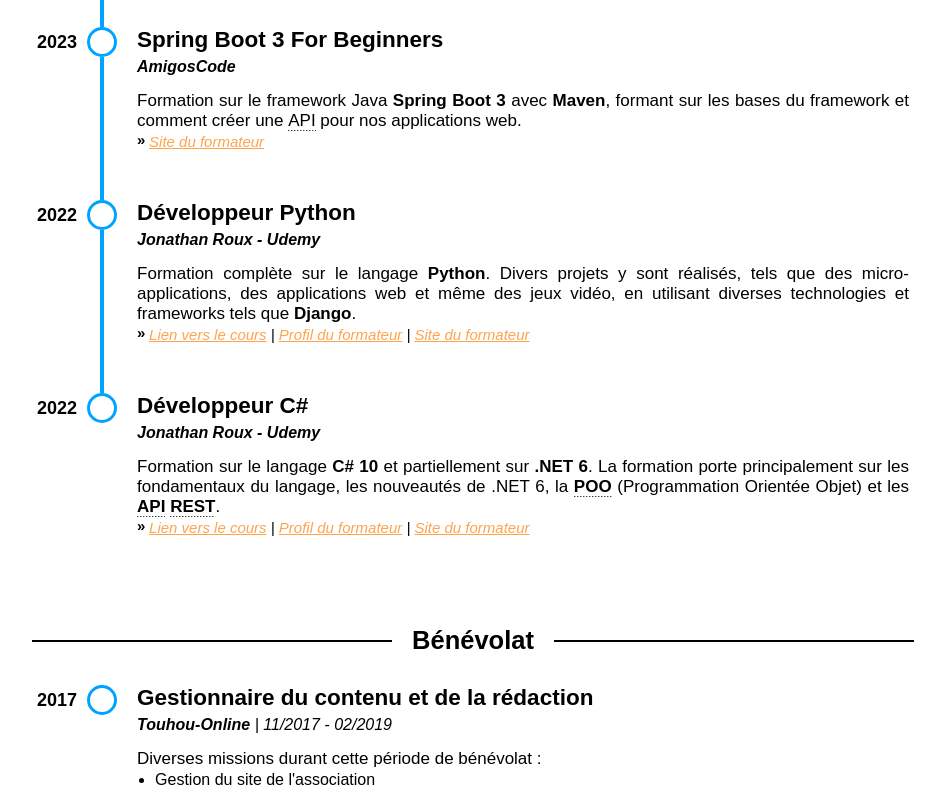
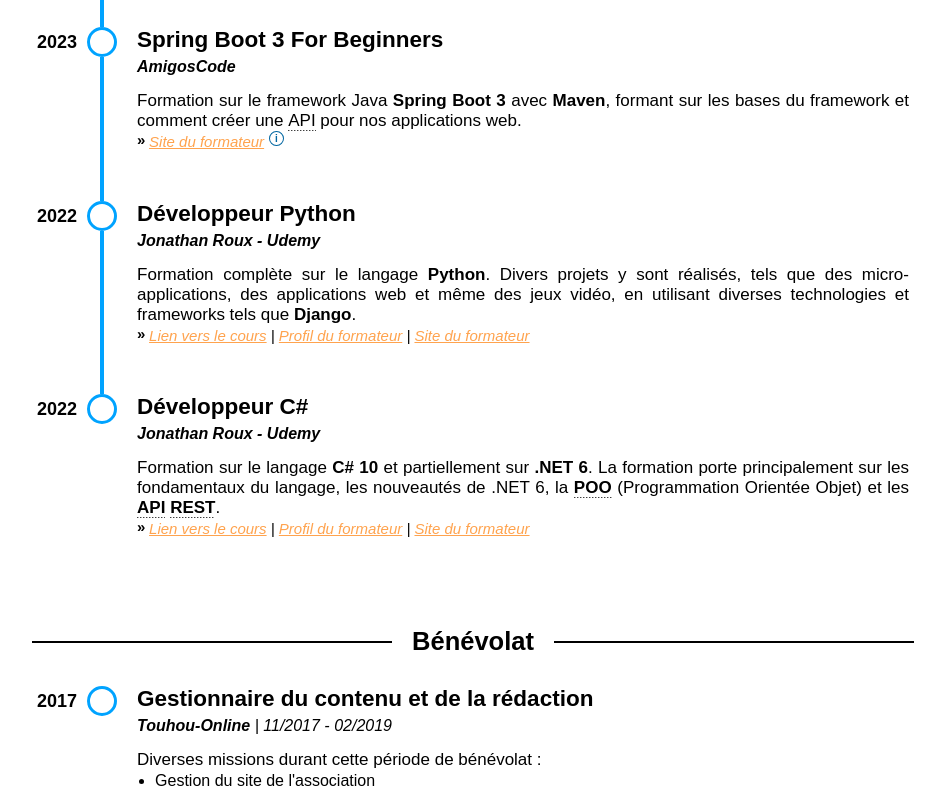
Before and after one commit to Geoffrey-Merville/portfolio, a React (Create React App) app: page /parcours in a window 1280 px wide. Shown: the part 2480-3273 px from the top of the page, without its empty margins (167-1112 px from the left). Built offline with nearby package versions, Linux system fonts and the light colour scheme.

Commit message:
Added dynamic attribution of warning tooltip about long loading websites

```diff
--- a/src/components/Experience/Article.js
+++ b/src/components/Experience/Article.js
@@ -13,6 +13,7 @@
   trainerProfileLink,
   trainerWebsiteLink,
   trainerWebsitePlaceholder,
+  longLoadingWebsite
 }) => {
   const cleanTitle = DOMPurify.sanitize(articleTitle);
   const cleanEndDate = DOMPurify.sanitize(articleEndDate);
@@ -67,9 +68,12 @@
           ""
         )}
         {trainerWebsiteLink ? (
-          <a title={"Lien vers le site web de " + articleCompany.replace(/ - .*/, '')} href={trainerWebsiteLink} rel={linkRel}>
+          <>
+            <a title={"Lien vers le site web de " + articleCompany.replace(/ - .*/, '')} href={trainerWebsiteLink} rel={linkRel}>
             {trainerWebsitePlaceholder ? trainerWebsitePlaceholder : "Site du formateur"}
           </a>
+          {longLoadingWebsite ? <span className="tooltip">i</span> : null}
+          </>
         ) : (
           ""
         )}
--- a/src/components/Experience/ExperienceBlockItem.js
+++ b/src/components/Experience/ExperienceBlockItem.js
@@ -14,6 +14,7 @@
   trainerProfileLink,
   trainerWebsiteLink,
   trainerWebsitePlaceholder,
+  longLoadingWebsite
 }) => {
   return (
     <div className="timeline-item">
@@ -34,6 +35,7 @@
         trainerProfileLink={trainerProfileLink}
         trainerWebsiteLink={trainerWebsiteLink}
         trainerWebsitePlaceholder={trainerWebsitePlaceholder}
+        longLoadingWebsite={longLoadingWebsite}
       />
     </div>
   );
--- a/src/components/data/experience-data.json
+++ b/src/components/data/experience-data.json
@@ -128,7 +128,8 @@
             "articleTitle": "Spring Boot 3 For Beginners",
             "articleCompany": "AmigosCode",
             "articleDescription": "Formation sur le framework Java <strong>Spring Boot 3</strong> avec <strong>Maven</strong>, formant sur les bases du framework et comment créer une <abbr title='Application Programming Interface'>API</abbr> pour nos applications web.",
-            "trainerWebsiteLink": "https://amigoscode.com/courses/"
+            "trainerWebsiteLink": "https://amigoscode.com/courses/",
+            "longLoadingWebsite": true
         },
         {
             "id": 4,
--- a/src/styles/assets/others.scss
+++ b/src/styles/assets/others.scss
@@ -48,3 +48,38 @@
         background: $active-button;
     }
 }
+
+.tooltip {
+    position: relative;
+    display: inline-block;
+    font-style: normal;
+    font-size: 1rem;
+    font-weight: bold;
+    color: $border-button;
+    border: solid 1px $border-button;
+    border-radius: 50%;
+    padding: 1px 5px;
+    bottom: 5px;
+    left: 5px;
+  }
+  .tooltip:hover {
+    cursor: help;
+    background-color: $active-button;
+    color: white;
+  }
+  .tooltip:hover:after {
+    width: 240px;
+    background-color: $chip-background;
+    border: solid 1px $border-button;
+    height: 20px;
+    border-radius: 10px;
+    position: absolute;
+    color: black;
+    top: -10px;
+    left: 20px;
+    font-size: 1.3rem;
+    padding: 5px 10px 0;
+    text-align: center;
+    content: "Ce site présente un chargement long !";
+    cursor: default;
+  }
```
Also changed, not shown: src/App.css.
